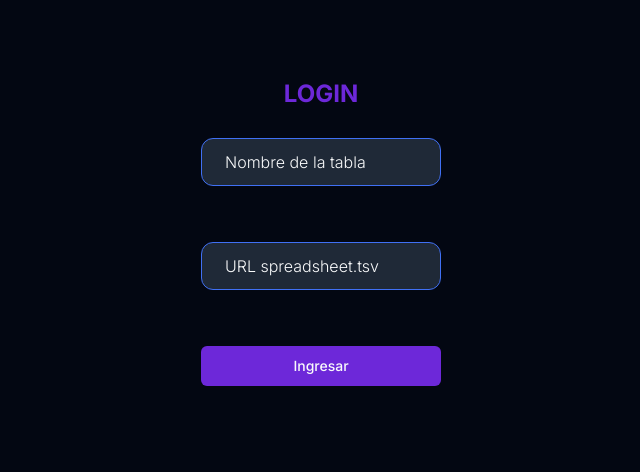
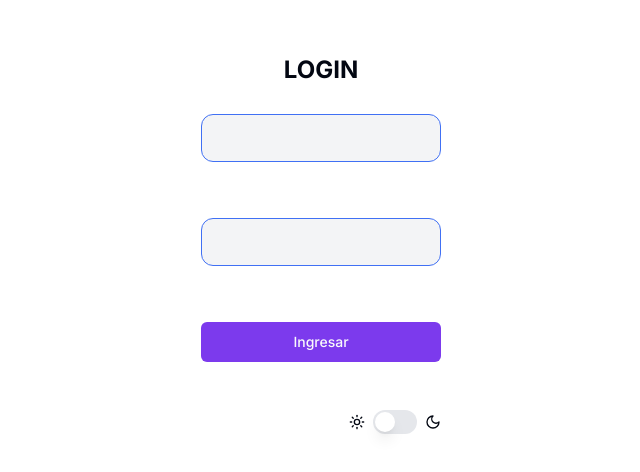
Before and after one commit to GinoNovello/easy-finance-v2, a Next.js app: page / in a window 1280 px wide. Shown: the part 170-642 px from the top of the page, without its empty margins (319-959 px from the left). Built offline with nearby package versions, Linux system fonts and the light colour scheme.

Commit message:
feat: theme-switcher in login and new ui

```diff
--- a/src/app/(homepages)/settings/page.tsx
+++ b/src/app/(homepages)/settings/page.tsx
@@ -1,5 +1,5 @@
 import { MonthProgress } from "@/src/components/settings/month-progress";
-import { ThemeSwitcher } from "@/src/components/settings/theme-provider";
+import { ThemeSwitch } from "@/src/components/settings/theme-switch";
 import {
   Table,
   TableBody,
@@ -22,7 +22,7 @@ export default function SettingsPage() {
           <TableRow>
             <TableCell className="font-medium">Theme</TableCell>
             <TableCell className="text-right">
-              <ThemeSwitcher />
+              <ThemeSwitch />
             </TableCell>
           </TableRow>
         </TableBody>
--- a/src/app/layout.tsx
+++ b/src/app/layout.tsx
@@ -26,10 +26,7 @@ export default function RootLayout({
           inter.className,
         )}
       >
-        <Providers>
-          {children}
-          {/* <Footer /> */}
-        </Providers>
+        <Providers>{children}</Providers>
       </body>
     </html>
   );
--- a/src/app/providers.tsx
+++ b/src/app/providers.tsx
@@ -10,7 +10,7 @@ export function Providers({ children }: { children: React.ReactNode }) {
 
   return (
     mounted && (
-      <NextThemesProvider attribute="class" defaultTheme="dark">
+      <NextThemesProvider attribute="class" defaultTheme="system" enableSystem>
         {children}
       </NextThemesProvider>
     )
--- a/src/components/login/user-auth-form.tsx
+++ b/src/components/login/user-auth-form.tsx
@@ -7,21 +7,28 @@ import { useRouter } from "next/navigation";
 import { useState } from "react";
 import { useForm } from "react-hook-form";
 import { Button } from "../ui/button";
-import { Input } from "../ui/input";
 import { Label } from "../ui/label";
 import { Icons } from "../ui/icons";
+import { Input } from "../ui/input";
+import { ThemeSwitch } from "../settings/theme-switch";
 
 export function UserAuthForm() {
   const [isLoading, setIsLoading] = useState<boolean>(false);
+  const [sheetUrl, setSheetUrl] = useState(false);
+  const [nameFocused, setNameFocused] = useState(false);
   const router = useRouter();
 
   const {
     register,
     handleSubmit,
     formState: { errors },
+    watch,
   } = useForm<AuthValues>({
     resolver: zodResolver(authSchema),
   });
+
+  const sheetNameValue = watch("sheetName");
+  const sheetUrlValue = watch("sheetUrl");
 
   const onSubmit = async (values: AuthValues) => {
     setIsLoading(true);
@@ -41,22 +48,29 @@ export function UserAuthForm() {
 
   return (
     <div className="flex flex-col items-center justify-center w-full">
-      <span className="text-2xl pt-12 font-bold text-primary">LOGIN</span>
+      <span className="text-2xl pt-12 font-bold">LOGIN</span>
       <div className={cn("grid gap-6 rounded-lg p-5 pt-7")}>
         <form onSubmit={handleSubmit(onSubmit)}>
           <div className="grid gap-14">
-            <div className="grid gap-2 justify-center items-center ">
-              <Label className="sr-only" htmlFor="email">
-                Email
+            <div className="relative w-full">
+              <Label
+                className={cn(
+                  nameFocused || sheetNameValue
+                    ? "-translate-y-5 bg-background px-1 text-xs"
+                    : "",
+                  "absolute left-3 top-3 text-primary transition-all duration-200",
+                )}
+                htmlFor="sheetName"
+              >
+                Nombre
               </Label>
               <Input
                 {...register("sheetName")}
                 id="sheetName"
                 required
-                className="text-green-300 min-w-full"
-                placeholder="Nombre de la tabla"
-                autoCapitalize="none"
-                autoCorrect="off"
+                className="min-w-full"
+                onBlur={() => setNameFocused(false)}
+                onFocus={() => setNameFocused(true)}
                 disabled={isLoading}
               />
               {errors.sheetName && (
@@ -66,16 +80,25 @@ export function UserAuthForm() {
               )}
             </div>
             <div className="grid gap-2 justify-center items-center">
-              <div className="grid gap-2 justify-center items-center ">
-                <Label className="sr-only" htmlFor="email"></Label>
+              <div className="relative w-full">
+                <Label
+                  className={cn(
+                    sheetUrl || sheetUrlValue
+                      ? "-translate-y-5 bg-background px-1 text-xs"
+                      : "",
+                    "absolute left-3 top-3 text-primary transition-all duration-200",
+                  )}
+                  htmlFor="sheetUrl"
+                >
+                  URL spreadsheet.tsv
+                </Label>
                 <Input
                   {...register("sheetUrl")}
                   id="sheetUrl"
-                  className="text-green-300 min-w-full"
+                  className="min-w-full"
                   required
-                  placeholder="URL spreadsheet.tsv"
-                  autoCapitalize="none"
-                  autoCorrect="off"
+                  onBlur={() => setSheetUrl(false)}
+                  onFocus={() => setSheetUrl(true)}
                   disabled={isLoading}
                 />
               </div>
@@ -96,6 +119,7 @@ export function UserAuthForm() {
         <div className="relative">
           <div className="absolute inset-0 flex items-center"></div>
         </div>
+        <ThemeSwitch />
       </div>
     </div>
   );
--- a/src/components/settings/theme-provider.tsx
+++ b/src/components/settings/theme-switch.tsx
@@ -3,9 +3,9 @@
 import { useTheme } from "next-themes";
 import { useEffect, useState } from "react";
 import { Switch } from "../ui/switch";
-import { Label } from "../ui/label";
+import { Moon, Sun } from "lucide-react";
 
-export function ThemeSwitcher() {
+export function ThemeSwitch() {
   const [mounted, setMounted] = useState(false);
   const { theme, setTheme } = useTheme();
 
@@ -16,15 +16,14 @@ export function ThemeSwitcher() {
   if (!mounted) return null;
 
   return (
-    <div className="flex items-center justify-end space-x-2">
+    <div className="flex items-center space-x-2 justify-end">
+      <Sun className="h-4 w-4" />
       <Switch
-        type="button"
         id="theme-switcher"
-        onClick={() => setTheme(theme === "dark" ? "light" : "dark")}
+        checked={theme === "dark"}
+        onCheckedChange={() => setTheme(theme === "dark" ? "light" : "dark")}
       />
-      <Label htmlFor="theme-switcher" className="capitalize">
-        {theme}
-      </Label>
+      <Moon className="h-4 w-4" />
     </div>
   );
 }
```
